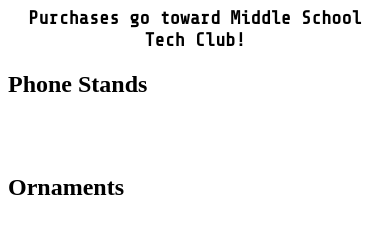
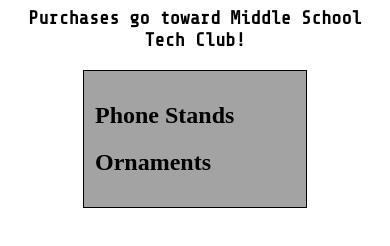
Before and after one commit to crosspointacademy/crosspointacademy.github.io, a plain HTML site: page index.html in a window 390 px wide. Shown: the part 172-418 px from the top of the page. Drawn offline with nearby package versions, Linux system fonts and the light colour scheme.

Commit message:
Update index.html
new updates, phone stands an dornament styling

```diff
--- a/index.html
+++ b/index.html
@@ -47,7 +47,8 @@
       .sharetechmono{
         font-family: 'Share Tech Mono', monospace;
       }
-       .orderstyle {
+      /*Product title syling*/
+       .product-orderstyle {
         border: 1px solid black; background-color: rgba(153, 153, 153, 0.9); font-family: 'Manjari'; margin-left: 20%; margin-right: 20%; padding: 3%
       }
     </style>
@@ -64,10 +65,14 @@
         <h1>CCA Tech Day Fundraiser</h1>
         <h3>Purchases go toward Middle School Tech Club!</h3>
       </center>
-      <h2>Phone Stands</h2>
-      <br>
-      <br>
-      <h2>Ornaments</h2>
+    </div>
+    <div class="product-orderstyle">
+      <div>
+        <h2>Phone Stands</h2>
+      </div>
+      <div>
+        <h2>Ornaments</h2>
+      </div>
     </div>
     </body>
 </html>
```
